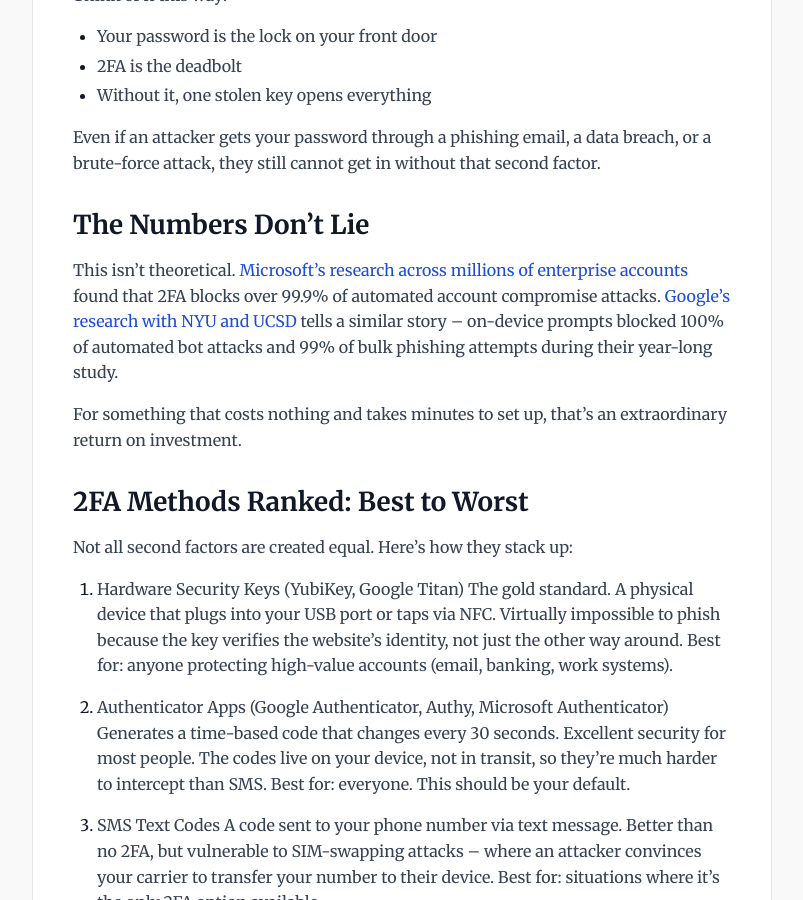
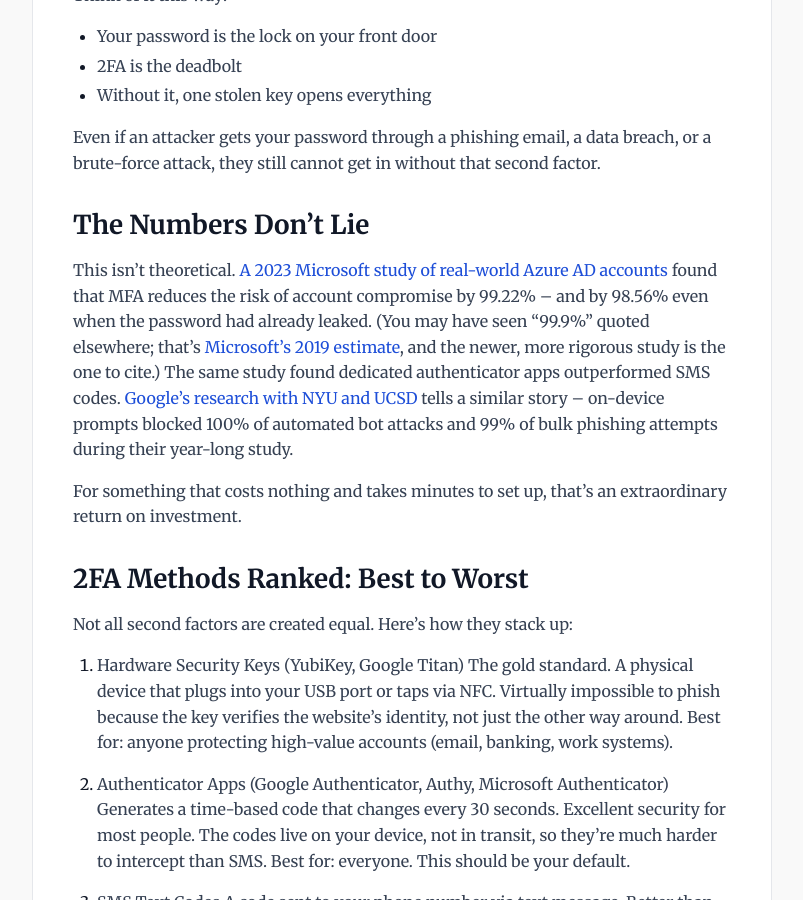
Before and after one commit to mda1125/bytesizedsecurity, a Jekyll site: the page built from _posts/2026-02-16-2fa-the-5-minute-fix-that-stops-99-percent-of-account-attacks.md, in a window 1280 px wide and 900 px high, scrolled down 1578 px. Shown: the whole window, without its empty margins (64-867 px from the left). Built offline with Jekyll 4.4.1, drawn with Linux system fonts in a browser that asks for light colours; comment, search, counter and statistics services are not loaded; some of the changed text lies outside the part shown.

Commit message:
fix(post): update MFA stat to Microsoft 2023 study (99.22%), keep 2019 99.9% as context

```diff
--- a/_posts/2026-02-16-2fa-the-5-minute-fix-that-stops-99-percent-of-account-attacks.md
+++ b/_posts/2026-02-16-2fa-the-5-minute-fix-that-stops-99-percent-of-account-attacks.md
@@ -13,14 +13,14 @@
   - question: "What is two-factor authentication (2FA)?"
     answer: "Two-factor authentication adds a second verification step when you log in. Instead of just a password (something you know), you also prove your identity with something you have — like your phone or a hardware security key. Even if an attacker gets your password, they cannot access your account without the second factor."
   - question: "Does 2FA really stop 99% of attacks?"
-    answer: "Yes. <a href=\"https://www.microsoft.com/en-us/security/blog/2019/08/20/one-simple-action-you-can-take-to-prevent-99-9-percent-of-account-attacks/\">Microsoft's research across millions of enterprise accounts found that 2FA blocks over 99.9% of automated account compromise attacks</a>. <a href=\"https://security.googleblog.com/2019/05/new-research-how-effective-is-basic.html\">Google's research with NYU and UCSD showed device-based prompts blocked 100% of automated bot attacks</a> and 99% of bulk phishing attempts."
+    answer: "Yes. <a href=\"https://arxiv.org/abs/2305.00945\">A 2023 Microsoft study of real-world Azure AD accounts found MFA reduces the risk of compromise by 99.22%</a>, and by 98.56% even when the password had already leaked. That updates <a href=\"https://www.microsoft.com/en-us/security/blog/2019/08/20/one-simple-action-you-can-take-to-prevent-99-9-percent-of-account-attacks/\">Microsoft's widely quoted 2019 figure of 99.9%</a>. <a href=\"https://security.googleblog.com/2019/05/new-research-how-effective-is-basic.html\">Google's research with NYU and UCSD showed device-based prompts blocked 100% of automated bot attacks</a> and 99% of bulk phishing attempts."
   - question: "What is the best type of 2FA?"
     answer: "Hardware security keys (like YubiKey or Google Titan) are the gold standard because they verify the website's identity and are virtually impossible to phish. Authenticator apps (Google Authenticator, Authy) are the best option for most people. SMS codes are better than nothing but vulnerable to SIM-swapping. Email-based codes are the weakest option."
   - question: "Which accounts should I enable 2FA on first?"
     answer: "Start with email — it is the master key to everything else since password resets go through it. Then prioritize banking and financial accounts, social media, cloud storage (Google Drive, Dropbox, iCloud), and work accounts."
   - question: "Is two-factor authentication inconvenient?"
     answer: "Most authenticator apps auto-fill or require a single tap. Many services only ask for the second factor on new devices or after a set period. The 10 seconds it adds is nothing compared to the hours or days spent recovering a compromised account."
-last_modified_at: 2026-05-28
+last_modified_at: 2026-11-04
 ---
 
 ## Why Two-Factor Authentication Is the Easiest Security Win You Are Not Using
@@ -50,7 +50,7 @@
 
 ## The Numbers Don't Lie
 
-This isn't theoretical. [Microsoft's research across millions of enterprise accounts](https://www.microsoft.com/en-us/security/blog/2019/08/20/one-simple-action-you-can-take-to-prevent-99-9-percent-of-account-attacks/) found that 2FA blocks over 99.9% of automated account compromise attacks. [Google's research with NYU and UCSD](https://security.googleblog.com/2019/05/new-research-how-effective-is-basic.html) tells a similar story -- on-device prompts blocked 100% of automated bot attacks and 99% of bulk phishing attempts during their year-long study.
+This isn't theoretical. [A 2023 Microsoft study of real-world Azure AD accounts](https://arxiv.org/abs/2305.00945) found that MFA reduces the risk of account compromise by 99.22% -- and by 98.56% even when the password had already leaked. (You may have seen "99.9%" quoted elsewhere; that's [Microsoft's 2019 estimate](https://www.microsoft.com/en-us/security/blog/2019/08/20/one-simple-action-you-can-take-to-prevent-99-9-percent-of-account-attacks/), and the newer, more rigorous study is the one to cite.) The same study found dedicated authenticator apps outperformed SMS codes. [Google's research with NYU and UCSD](https://security.googleblog.com/2019/05/new-research-how-effective-is-basic.html) tells a similar story -- on-device prompts blocked 100% of automated bot attacks and 99% of bulk phishing attempts during their year-long study.
 
 For something that costs nothing and takes minutes to set up, that's an extraordinary return on investment.
 
```
